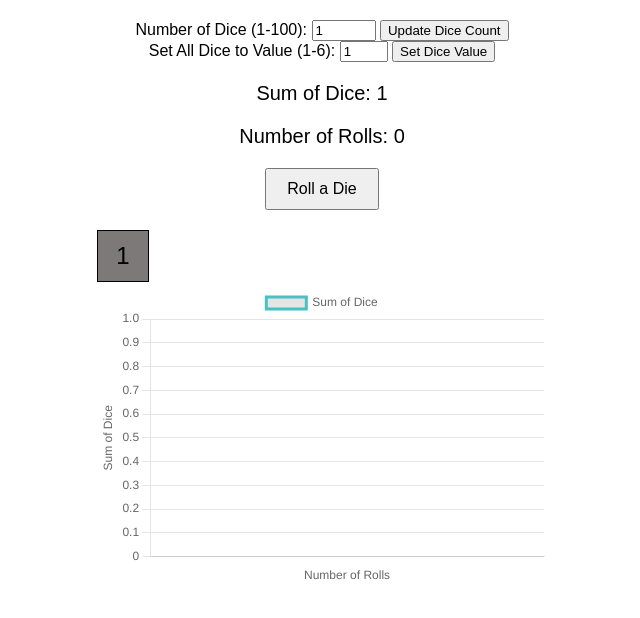
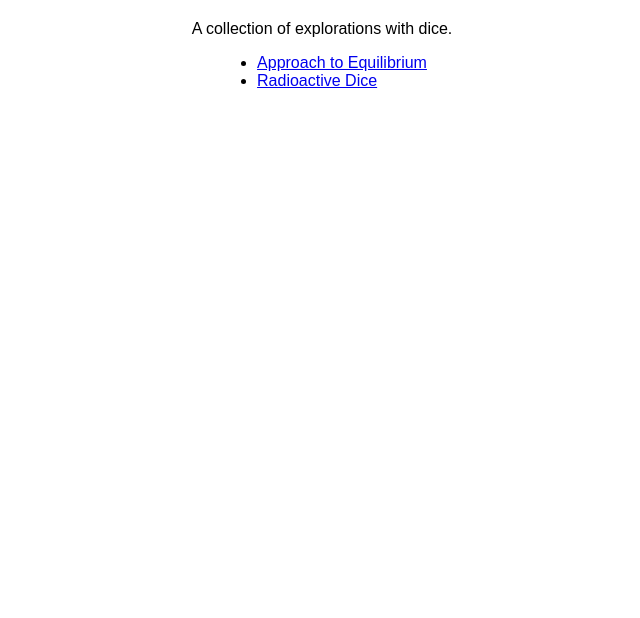
Before and after one commit to itmeson/rolling-dice, a plain HTML site: page index.html in a window 1280 px wide. Shown: the whole page, without its empty margins (318-958 px from the left). Drawn offline with nearby package versions, Linux system fonts and the light colour scheme; files that its build step writes are made by us from their sources.

Commit message:
Reorganized to have front page and subpages

```diff
--- a/index.html
+++ b/index.html
@@ -3,35 +3,15 @@
 <head>
     <meta charset="UTF-8">
     <meta name="viewport" content="width=device-width, initial-scale=1.0">
-    <title>Dice Roller</title>
+    <title>Dice Explorations</title>
     <link rel="stylesheet" href="styles.css">
-    <script src="https://cdn.jsdelivr.net/npm/chart.js"></script>
-
 </head>
 <body>
-    <div>
-        <label for="dice-count">Number of Dice (1-100):</label>
-        <input type="number" id="dice-count" name="dice-count" min="1" max="100" value="1">
-        <button id="update-dice-count">Update Dice Count</button>
-    </div>
+    A collection of explorations with dice.
+    <ul>
+        <li><a href="equilibrium/">Approach to Equilibrium</a></li>
+        <li><a href="radiation/">Radioactive Dice</a></li>
+    </ul>
 
-    <div>
-        <label for="set-value">Set All Dice to Value (1-6):</label>
-        <input type="number" id="set-value" name="set-value" min="1" max="6" value="1">
-        <button id="set-dice-value">Set Dice Value</button>
-    </div>
-
-    <div id="stats">
-        <p>Sum of Dice: <span id="sum">1</span></p>
-        <p>Number of Rolls: <span id="rolls">0</span></p>
-    </div>
-    <button id="roll-button">Roll a Die</button>
-
-    <div id="main-content">
-        <div id="dice-container"></div>
-        <canvas id="diceChart" width="300" height="200"></canvas>
-    </div>
-
-    <script src="script.js"></script>
 </body>
 </html>
```
Also changed, not shown: equilibrium/index.html (added, +37 -0 lines), equilibrium/script.js (renamed from script.js), equilibrium/styles.css (renamed from styles.css), radiation/index.html (renamed from v2/index.html), radiation/script.js (renamed from v2/script.js), radiation/styles.css (renamed from v2/styles.css).
